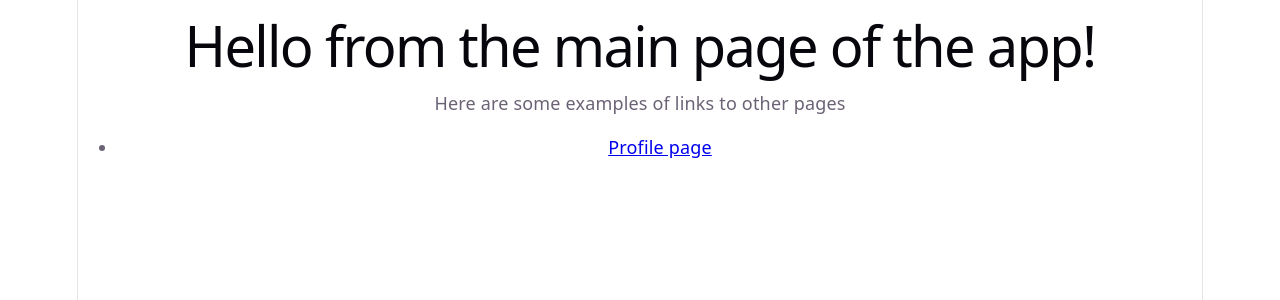
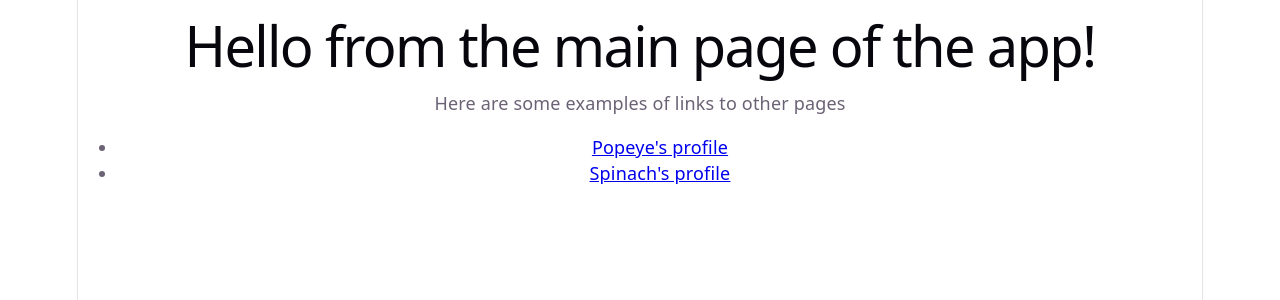
Before and after one commit to BatetDev/react-router-practice, a React (Vite) app: page / in a window 1280 px wide. Shown: the top 300 px of the page. Built offline with nearby package versions, Linux system fonts and the light colour scheme.

Commit message:
feat(router): use NavLink with active styles

```diff
--- a/src/App.jsx
+++ b/src/App.jsx
@@ -1,4 +1,4 @@
-import { Link } from 'react-router';
+import { NavLink } from 'react-router';
 import './App.css';
 
 const App = () => {
@@ -9,7 +9,20 @@ const App = () => {
       <nav>
         <ul>
           <li>
-            <Link to='profile'>Profile page</Link>
+            <NavLink
+              to='/profile/popeye'
+              className={({ isActive }) => (isActive ? 'active' : '')}
+            >
+              Popeye's profile
+            </NavLink>
+          </li>
+          <li>
+            <NavLink
+              to='/profile/spinach'
+              className={({ isActive }) => (isActive ? 'active' : '')}
+            >
+              Spinach's profile
+            </NavLink>
           </li>
         </ul>
       </nav>
--- a/src/index.css
+++ b/src/index.css
@@ -109,3 +109,8 @@ code {
   padding: 4px 8px;
   background: var(--code-bg);
 }
+
+.active {
+  font-weight: bold;
+  color: green;
+}
```
